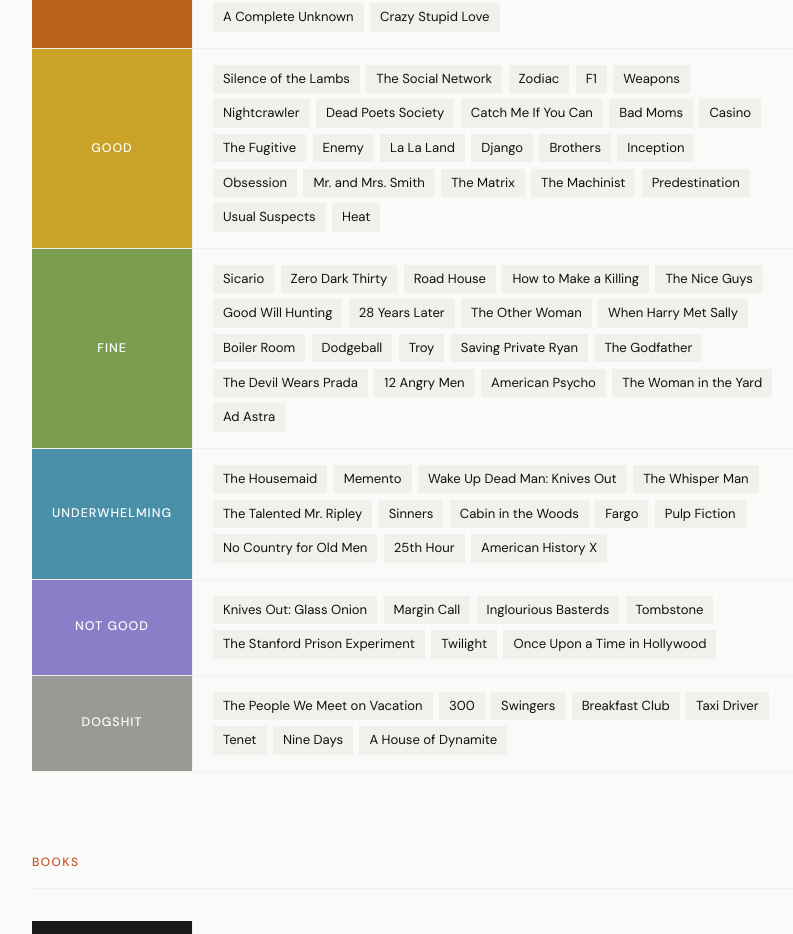
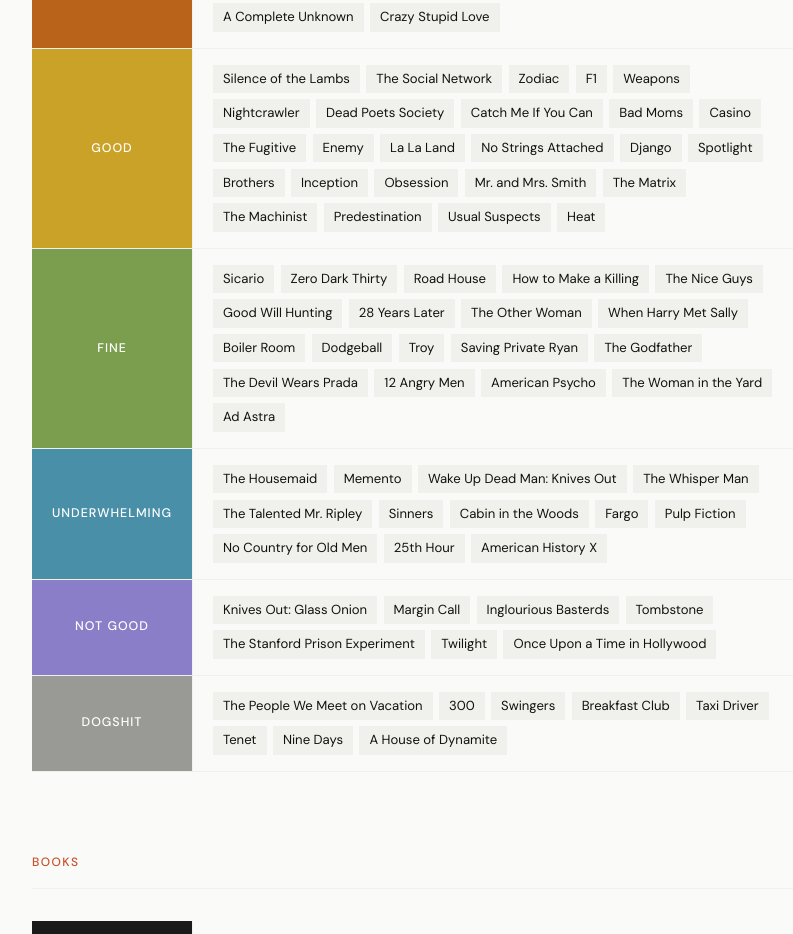
Before and after one commit to mcgowanaidan/aidan-site, a plain HTML site: page rankings.html in a window 1280 px wide. Shown: the part 798-1732 px from the top of the page, without its empty margins (226-1019 px from the left). Drawn offline with Linux system fonts and the light colour scheme.

Commit message:
Update rankings.html

```diff
--- a/rankings.html
+++ b/rankings.html
@@ -143,7 +143,7 @@
     <div class="tier-row">
       <div class="tier-label t-good">Good</div>
       <div class="tier-content">
-        <span class="film-tag">Silence of the Lambs</span><span class="film-tag">The Social Network</span><span class="film-tag">Zodiac</span><span class="film-tag">F1</span><span class="film-tag">Weapons</span><span class="film-tag">Nightcrawler</span><span class="film-tag">Dead Poets Society</span><span class="film-tag">Catch Me If You Can</span><span class="film-tag">Bad Moms</span><span class="film-tag">Casino</span><span class="film-tag">The Fugitive</span><span class="film-tag">Enemy</span><span class="film-tag">La La Land</span><span class="film-tag">Django</span><span class="film-tag">Brothers</span><span class="film-tag">Inception</span><span class="film-tag">Obsession</span><span class="film-tag">Mr. and Mrs. Smith</span><span class="film-tag">The Matrix</span><span class="film-tag">The Machinist</span><span class="film-tag">Predestination</span><span class="film-tag">Usual Suspects</span><span class="film-tag">Heat</span>
+        <span class="film-tag">Silence of the Lambs</span><span class="film-tag">The Social Network</span><span class="film-tag">Zodiac</span><span class="film-tag">F1</span><span class="film-tag">Weapons</span><span class="film-tag">Nightcrawler</span><span class="film-tag">Dead Poets Society</span><span class="film-tag">Catch Me If You Can</span><span class="film-tag">Bad Moms</span><span class="film-tag">Casino</span><span class="film-tag">The Fugitive</span><span class="film-tag">Enemy</span><span class="film-tag">La La Land</span><span class="film-tag">No Strings Attached</span><span class="film-tag">Django</span><span class="film-tag">Spotlight</span><span class="film-tag">Brothers</span><span class="film-tag">Inception</span><span class="film-tag">Obsession</span><span class="film-tag">Mr. and Mrs. Smith</span><span class="film-tag">The Matrix</span><span class="film-tag">The Machinist</span><span class="film-tag">Predestination</span><span class="film-tag">Usual Suspects</span><span class="film-tag">Heat</span>
       </div>
     </div>
     <div class="tier-row">
```
